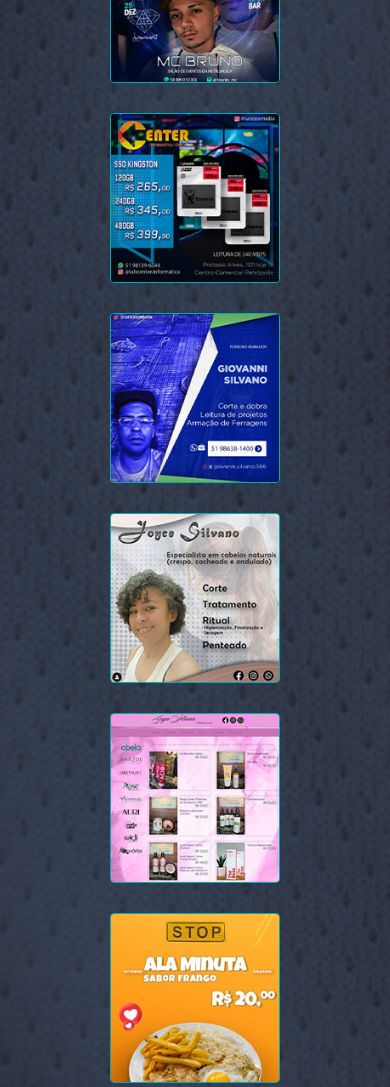
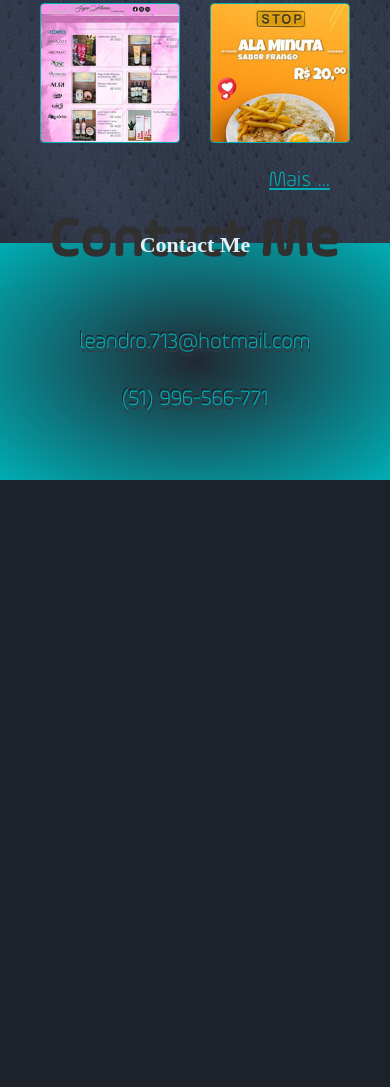
Before and after one commit to leandrocastro713/portifolio2, a plain HTML site: page index.html in a window 390 px wide. Shown: the part 2916-4003 px from the top of the page. After the commit the page ends 3396 px from the top, so only its background shows below. Drawn offline with Linux system fonts and the light colour scheme; a web font is replaced by a local one.

Commit message:
18.04.2023 commit 1

```diff
--- a/style.css
+++ b/style.css
@@ -878,16 +878,43 @@ main h3{
     .follow-text{
         transform: rotate(0deg);
     }
+    .recent-works{
+        padding-bottom: 40px;
+    }
     .recent-thumbs-block, .recent-thumbs-block img{
         width:170px; height: 170px;
     }
+    .contact {
+        color:#212832;
+    }
+    .contact img{
+        display:none;
+    }
+    .contact-title{
+        margin-top:0px;
+    }
+    .contact-title h1{
+        margin-top: -165px;
+    }
+    .contact-email, .contact-email p, .contact-phone, .contact-phone p{
+        left:0 ; top: 0; color:#00adb4;
+        text-shadow: 1px 4px #343944 , -1px -2px #1d212a;
+    }
+    .contact-email p{
+        top: -32px;
+    }
 
 }
-/* @media(max-width:500px){
-    body{
-        display:flex;
-        flex-direction: column;
-        max-width: 100vw;
-        overflow-x: hidden;
+@media(max-width:600px){
+    .what-thumbs{
+        height: 486px;
     }
-} */
+}
+@media(max-width:400px){
+    .what-thumbs{
+        height: 760px;
+    }
+    .recent-thumbs-block, .recent-thumbs-block img{
+        width:140px; height: 140px;
+    }
+}
```
